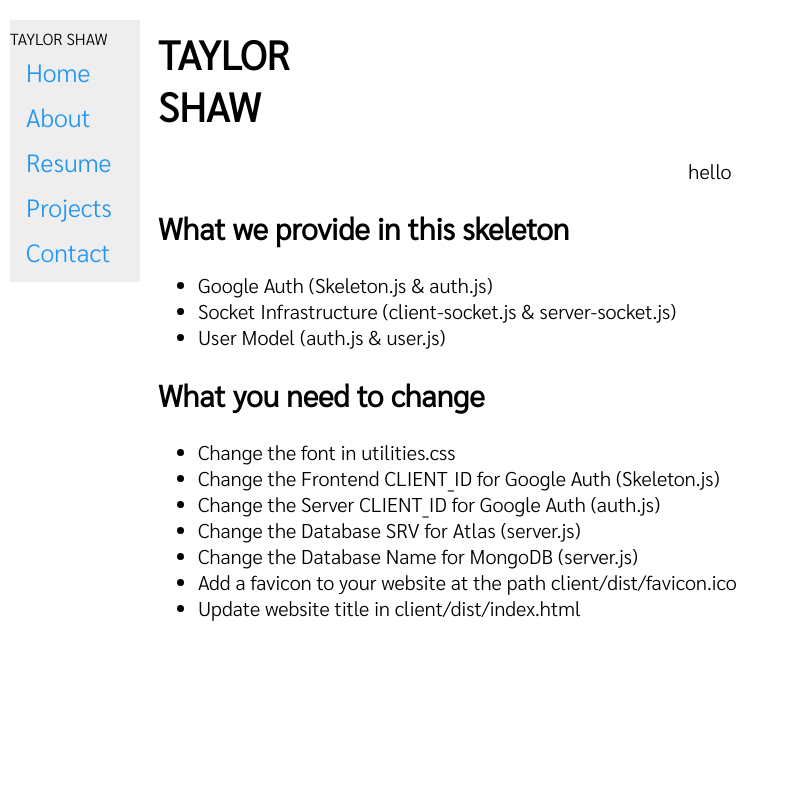
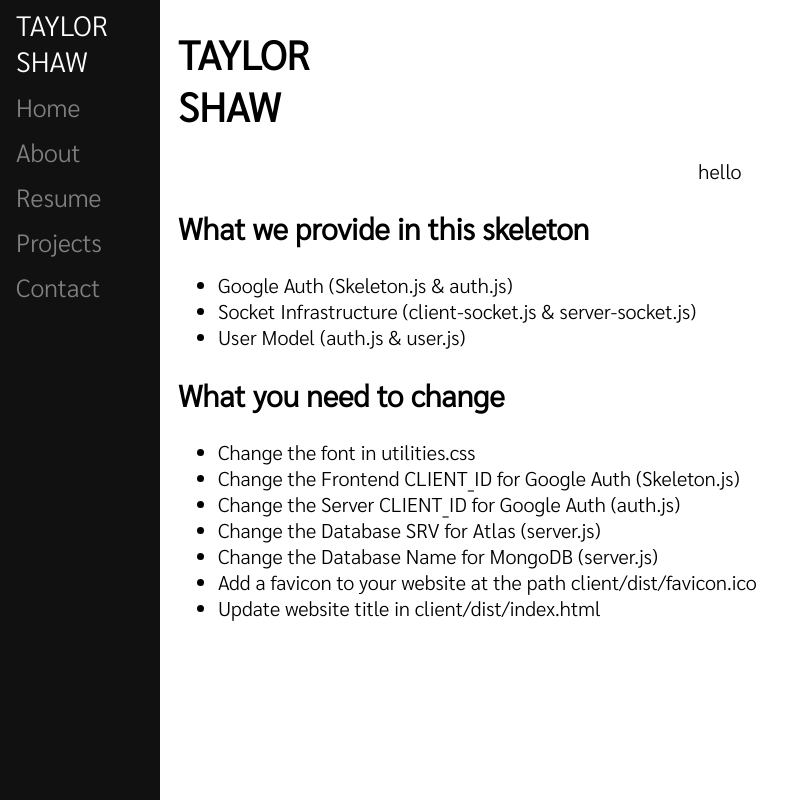
Before and after one commit to teafortay/taylorcodeshop, a React app: page / in a window 1280 px wide. Shown: the whole page, without its empty margins (0-809 px from the left). Built offline with nearby package versions, Linux system fonts and the light colour scheme; the HTML template or start-up script is replaced by a standard one.

Commit message:
made side bar black, deleted navbar

```diff
--- a/client/src/components/modules/SideBar.css
+++ b/client/src/components/modules/SideBar.css
@@ -1,33 +1,42 @@
 .SideNav {
-    width: 130px;
+  height: 100%;
+    width: 160px;
     position: fixed;
     z-index: 1;
-    top: 20px;
-    left: 10px;
-    background: #eee;
+    top: 0;
+    left: 0;
+    background: #111;
     overflow-x: hidden;
-    padding: 8px 0;
+    padding:0;
   }
 
   .SideNav-a {
     padding: 6px 8px 6px 16px;
     text-decoration: none;
     font-size: 25px;
-    color: #2196F3;
+    color: #818181;
     display: block;
   }
 
-  .SideNav a:hover {
-    color: #064579;
+  .SideNav-a:hover {
+    color: #f1f1f1;
+  }
+
+  .SideNav-title {
+    padding: 6px 8px 6px 16px;
+    text-decoration: none;
+    font-size: 28px;
+    color: #fff;
+    display: block;
   }
 
   .main {
-    margin-left: 140px; /* Same width as the sidebar + left position in px */
+    margin-left: 160px; /* Same width as the sidebar + left position in px */
     font-size: 20px; /* Increased text to enable scrolling */
     padding: 0px 10px;
   }
 
   @media screen and (max-height: 450px) {
-    .sidenav {padding-top: 15px;}
-    .sidenav a {font-size: 18px;}
+    .SideNav {padding-top: 15px;}
+    .SideNav-a {font-size: 18px;}
   }
--- a/client/src/components/modules/SideBar.js
+++ b/client/src/components/modules/SideBar.js
@@ -22,7 +22,7 @@ class SideBar extends Component {
         */
 
       <div className="SideNav">
-        <div className="u-inlineBlock">TAYLOR SHAW</div>
+        <div className="SideNav-title">TAYLOR SHAW</div>
 
         <div>
           <Link to="/" className="SideNav-a">
```
Also changed, not shown: client/src/components/modules/NavBar.css (deleted, +0 -45 lines), client/src/components/modules/NavBar.js (deleted, +0 -42 lines), 1 other file (tests, documents, lock files or other folders).
